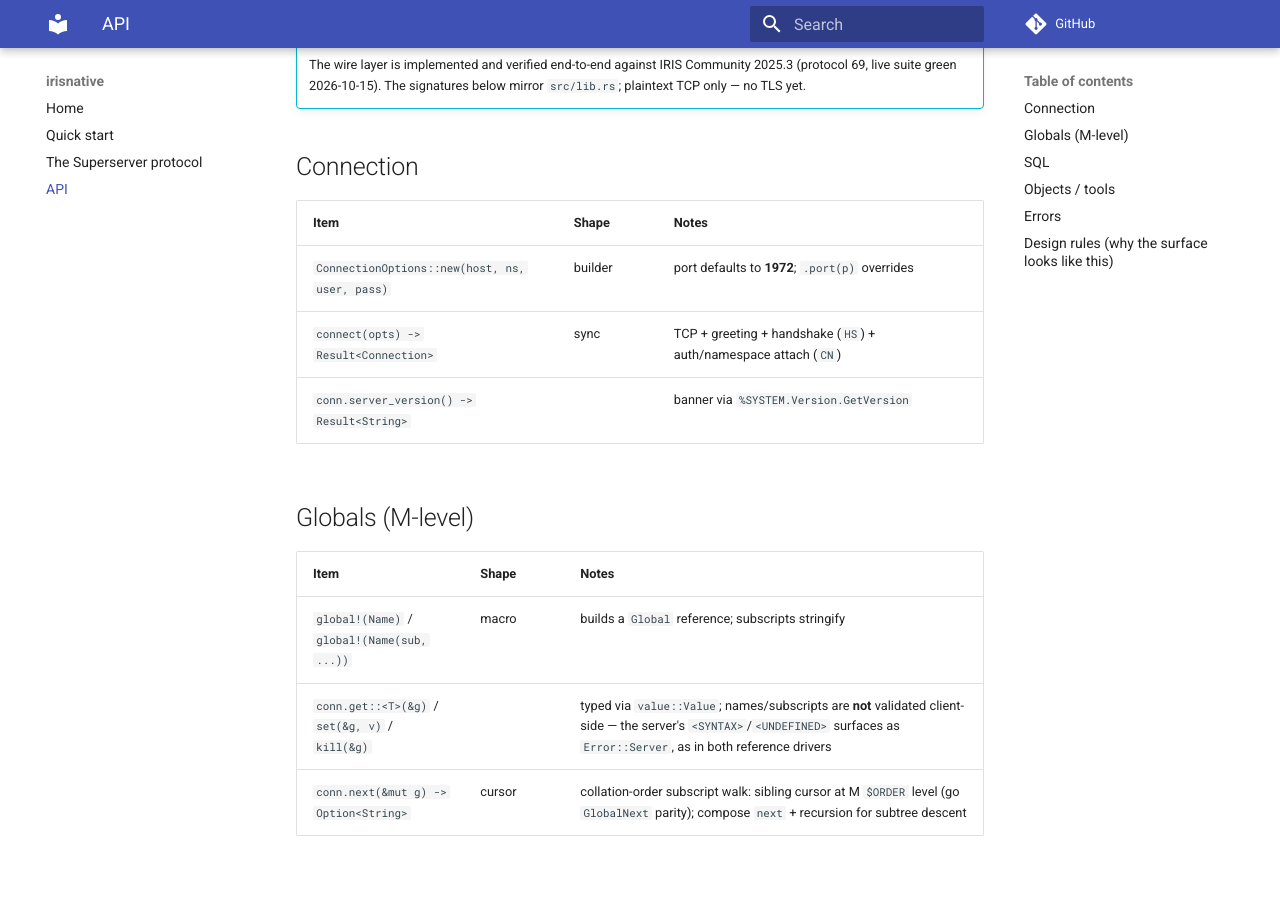
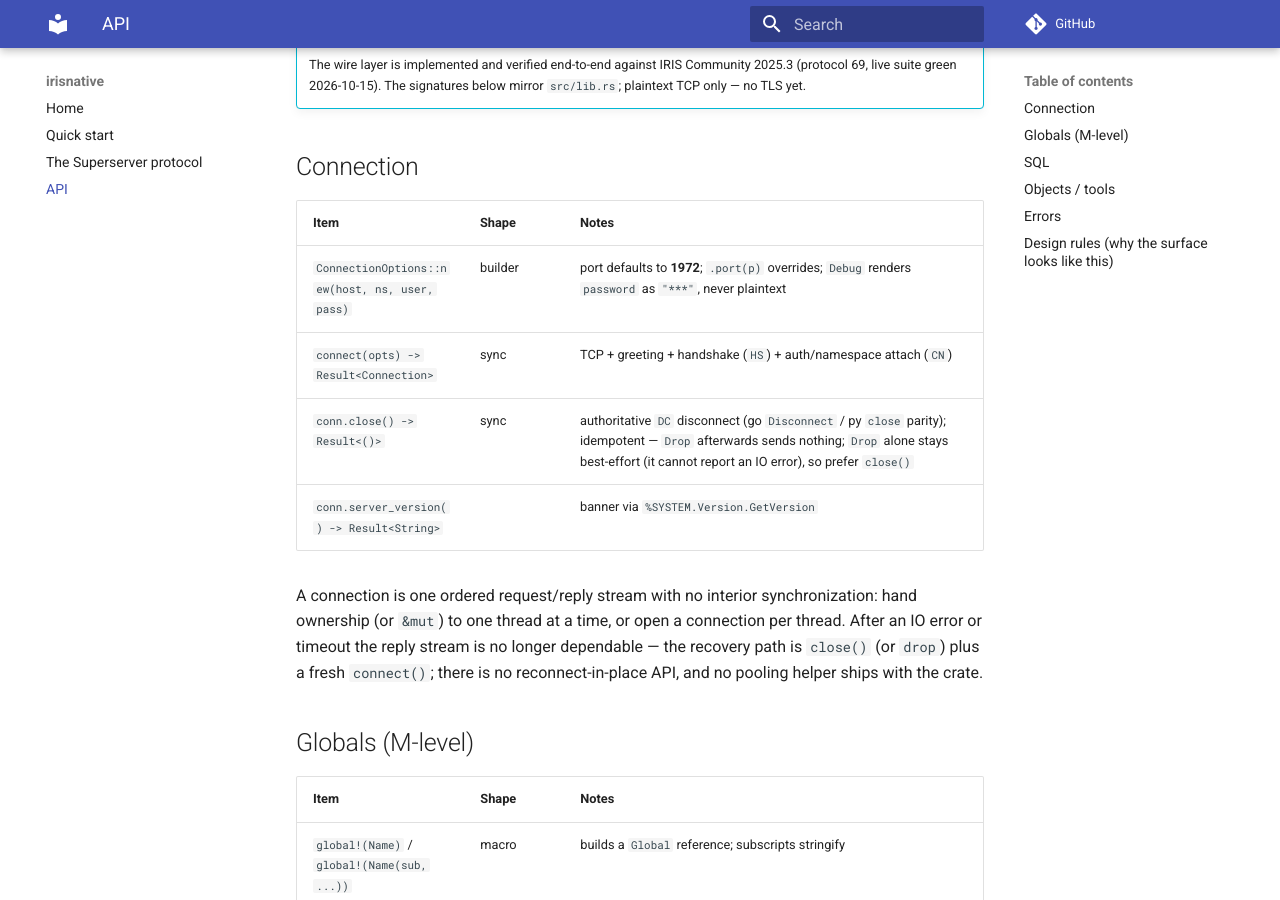
Before and after one commit to AdriaERNI/rust-irisnative, an MkDocs documentation site: the page built from docs/api.md, in a window 1280 px wide and 900 px high, scrolled down 246 px. Built offline with MkDocs 1.6.1 and Material for MkDocs 9.7.7, drawn with Linux system fonts in a browser that asks for light colours; comment, search, counter and statistics services are not loaded; some of the changed text lies outside the part shown.

Commit message:
docs: record close() teardown, credential-safe debug output, CI enforcement, and matrix honesty

```diff
--- a/docs/api.md
+++ b/docs/api.md
@@ -13,9 +13,17 @@
 
 | Item | Shape | Notes |
 |---|---|---|
-| `ConnectionOptions::new(host, ns, user, pass)` | builder | port defaults to **1972**; `.port(p)` overrides |
+| `ConnectionOptions::new(host, ns, user, pass)` | builder | port defaults to **1972**; `.port(p)` overrides; `Debug` renders `password` as `"***"`, never plaintext |
 | `connect(opts) -> Result<Connection>` | sync | TCP + greeting + handshake (`HS`) + auth/namespace attach (`CN`) |
+| `conn.close() -> Result<()>` | sync | authoritative `DC` disconnect (go `Disconnect` / py `close` parity); idempotent — `Drop` afterwards sends nothing; `Drop` alone stays best-effort (it cannot report an IO error), so prefer `close()` |
 | `conn.server_version() -> Result<String>` | | banner via `%SYSTEM.Version.GetVersion` |
+
+A connection is one ordered request/reply stream with no interior
+synchronization: hand ownership (or `&mut`) to one thread at a time, or
+open a connection per thread. After an IO error or timeout the reply
+stream is no longer dependable — the recovery path is `close()` (or
+`drop`) plus a fresh `connect()`; there is no reconnect-in-place API, and
+no pooling helper ships with the crate.
 
 ## Globals (M-level)
 
@@ -63,5 +71,11 @@
   identical to the sync path, pinned by the golden-frame fixtures.
 - MSRV **1.85**: the first Rust release with stable edition 2024, which the
   crate is written in.
+- Robustness evidence is deterministic pseudo-random property tests
+  (hand-rolled xorshift: header and `%List` round-trips plus garbage
+  streams, `tests/wire.rs`) and the targeted hostile-server cases
+  (garbage before the first reply, accept-then-reset, EOF mid-body,
+  stalled reads — `src` unit tests), not a coverage-guided fuzzer; no
+  fuzzing harness is shipped.
 - IRIS strings are byte-oriented; conversions go through `value::Value` so M
   canonical-number rules can be pinned in one place.
```
Also changed, not shown: README.md (+10 -4 lines), docs/protocol.md (+7 -1 lines), docs/quickstart.md (+15 -5 lines), 1 other file.
